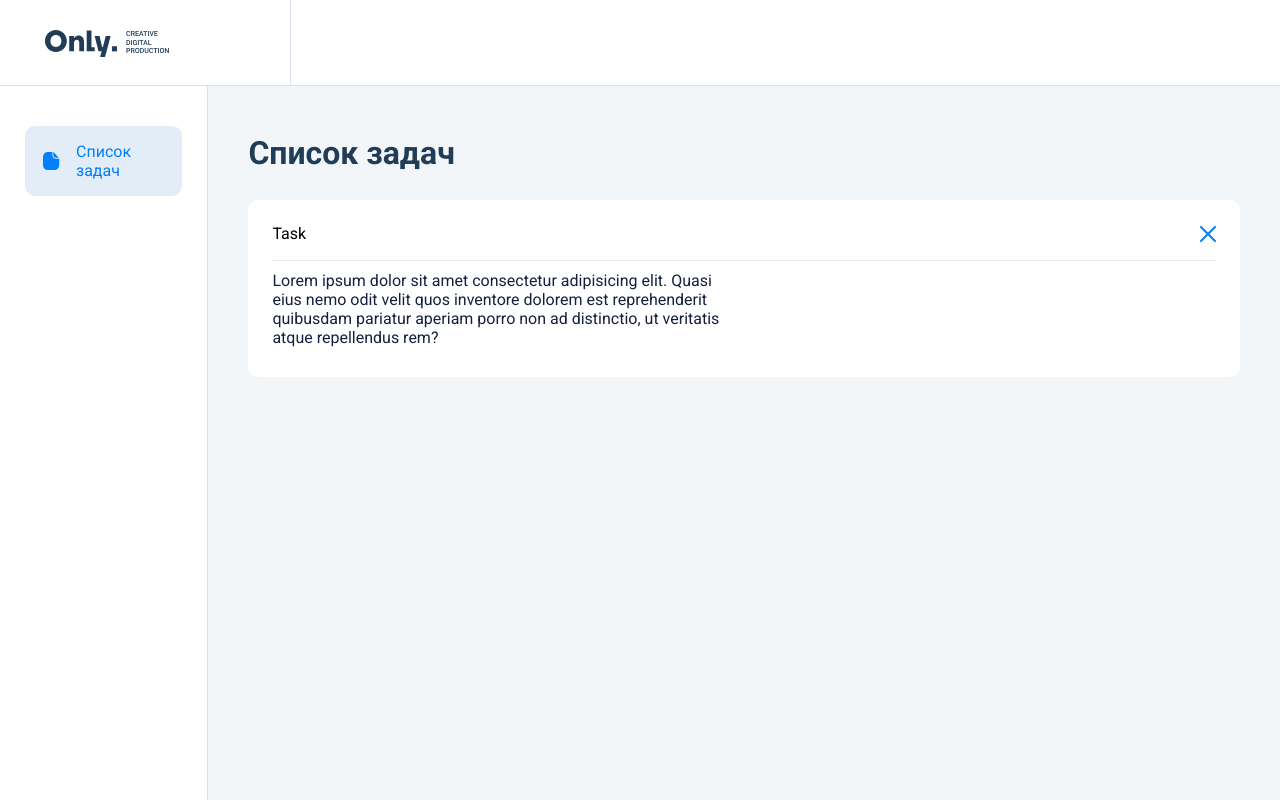
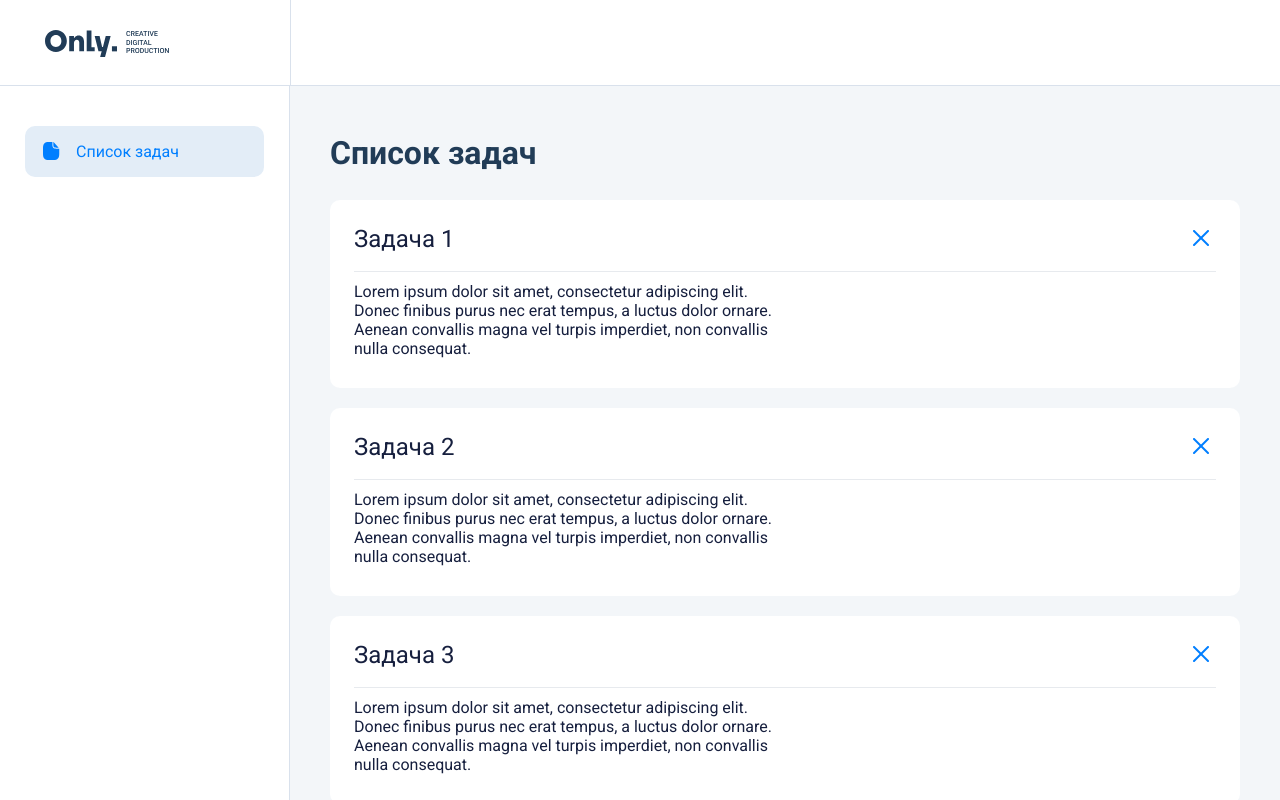
Before and after one commit to only-digital/internship-tasks, a Next.js app: page / in a window 1280 px wide. Shown: the top 800 px of the page. Built offline with nearby package versions, Linux system fonts and the light colour scheme.

Commit message:
Added displaying tasks from a file, task deletion

```diff
--- a/src/components/task/task.jsx
+++ b/src/components/task/task.jsx
@@ -1,21 +1,28 @@
-import styles from './task.module.scss'
-import Image from 'next/image'
+import styles from './task.module.scss';
+import Image from 'next/image';
+import { useState } from 'react';
 
-import { useState } from 'react'
+const Task = ({ title, text, onDelete }) => {
+  const [isCompleted, setIsCompleted] = useState(false);
 
-const Task = () => {
-    const [isCompleted, setIsCompleted] = useState(false);
+  const handleDeleteTask = (event) => {
+    event.stopPropagation();
+    onDelete();
+  };
+
   return (
     <div className={styles.task} onClick={() => setIsCompleted(!isCompleted)}>
-        <div className={styles.task__header}>
-            <h3 className={`styles.task__title ${isCompleted ? styles.task__title_completed : ''}`}>Task</h3>
-            <Image src={require('../../../public/assets/icons/close.svg')} alt="Удалить" />
-        </div>
-        <div className={styles.task__text}>
-            Lorem ipsum dolor sit amet consectetur adipisicing elit. Quasi eius nemo odit velit quos inventore dolorem est reprehenderit quibusdam pariatur aperiam porro non ad distinctio, ut veritatis atque repellendus rem?
-        </div>
+      <div className={styles.task__header}>
+        <h3 className={`${styles.task__title} ${isCompleted ? styles.task__title_completed : ''}`}>
+          {title}
+        </h3>
+        <button className={styles.task__delete} onClick={handleDeleteTask}>
+          <Image src={require('../../../public/assets/icons/close.svg')} alt="Удалить" />
+        </button>
+      </div>
+      <div className={styles.task__text}>{text}</div>
     </div>
-  )
-}
+  );
+};
 
-export default Task
+export default Task;
--- a/src/components/task/task.module.scss
+++ b/src/components/task/task.module.scss
@@ -2,10 +2,19 @@
     background-color: #FFFFFF;
     width: 100%;
     border-radius: 10px;
+    margin-bottom: 20px;
 
     cursor: pointer;
 
     padding: 24px 24px 30px 24px;
+
+    &:hover &__title {
+        color: #007FFF;
+
+        &_completed {
+            color: #161F3E;
+        }
+    }
 
     &__header {
         padding-bottom: 17px;
@@ -29,10 +38,6 @@
             opacity: 0.3;
             text-decoration: line-through;
         }
-
-        &:hover {
-            color: #007FFF;
-        }
     }
 
     &__text {
@@ -42,4 +47,10 @@
         color: #161F3E;
         font-size: 16px;
     }
+
+    &__delete {
+        z-index: 10;
+        width: 30px;
+        height: 30px;
+    }
 }
--- a/src/pages/index.js
+++ b/src/pages/index.js
@@ -1,13 +1,20 @@
-import styles from '../styles/index.module.scss'
-import {getIndexPage} from "../../lib/api";
-import LinkComponent from '@/components/link/link'
+import styles from '../styles/index.module.scss';
+import { getIndexPage } from '../../lib/api';
+import LinkComponent from '@/components/link/link';
 import Header from '@/components/header/header';
 import Task from '@/components/task/task';
+import tasksData from '../../data/index.json';
+import { useState } from 'react';
 
-function Index(props) {
+function Index() {
+  const [tasks, setTasks] = useState(tasksData.tasks);
+
+  const handleDeleteTask = (index) => {
+    const updatedTasks = tasks.filter((_, i) => i !== index);
+    setTasks(updatedTasks);
+  };
 
   return (
-
     <>
       <Header />
       <div className={styles.layout}>
@@ -16,13 +23,20 @@ function Index(props) {
         </div>
         <div className={styles.layout__tasks}>
           <main className={styles.main}>
-                <h1 className={styles.main__title}>Список задач</h1>
-                <Task />
+            <h1 className={styles.main__title}>{tasksData.title}</h1>
+            {tasks.map((task, index) => (
+              <Task
+                key={index}
+                title={task.title}
+                text={task.text}
+                onDelete={() => handleDeleteTask(index)}
+              />
+            ))}
           </main>
         </div>
       </div>
     </>
-    )
+  );
 }
 
 export const getStaticProps = async () => {
@@ -30,7 +44,7 @@ export const getStaticProps = async () => {
 
   return {
     props: indexPage,
-        revalidate: 1
+    revalidate: 1,
   };
 };
 
--- a/src/styles/index.module.scss
+++ b/src/styles/index.module.scss
@@ -21,5 +21,6 @@
 
     &__tasks {
         background-color: #F3F6F9;
+        width: calc(100% - 290px);
     }
 }
```
Lines whose indentation alone changed are shown as unchanged.
